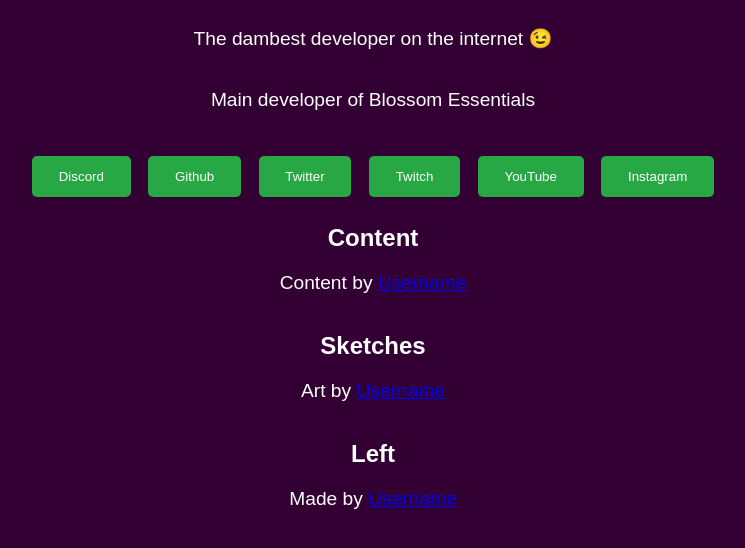
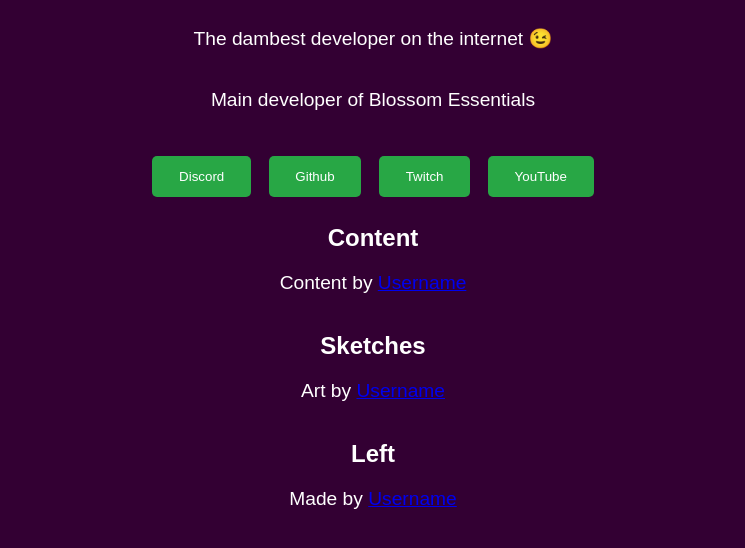
Before and after one commit to asteroidsigma/profile, a plain HTML site: page index.html in a window 1280 px wide. Shown: the part 136-684 px from the top of the page, without its empty margins (267-1012 px from the left). Drawn offline with Linux system fonts and the light colour scheme.

Commit message:
Update index.html

```diff
--- a/index.html
+++ b/index.html
@@ -1,7 +1,7 @@
 <!DOCTYPE html>
 <html>
 <head>
-  <title>FruitKitty</title>
+  <title>Asteroid Studios</title>
   <style>
     /* Basic styling for the page */
     body {
@@ -44,10 +44,8 @@
   <div>
     <a href="https://discord.com/users/your_discord_id" target="_blank"><button>Discord</button></a>
     <a href="https://github.com/your_github_username" target="_blank"><button>Github</button></a>
-    <a href="https://twitter.com/your_twitter_handle" target="_blank"><button>Twitter</button></a>
     <a href="https://www.twitch.tv/your_twitch_channel" target="_blank"><button>Twitch</button></a>
     <a href="https://www.youtube.com/channel/your_youtube_channel_id" target="_blank"><button>YouTube</button></a>
-    <a href="https://www.instagram.com/your_instagram_handle" target="_blank"><button>Instagram</button></a>
   </div>
 
   <h2>Content</h2>
```
